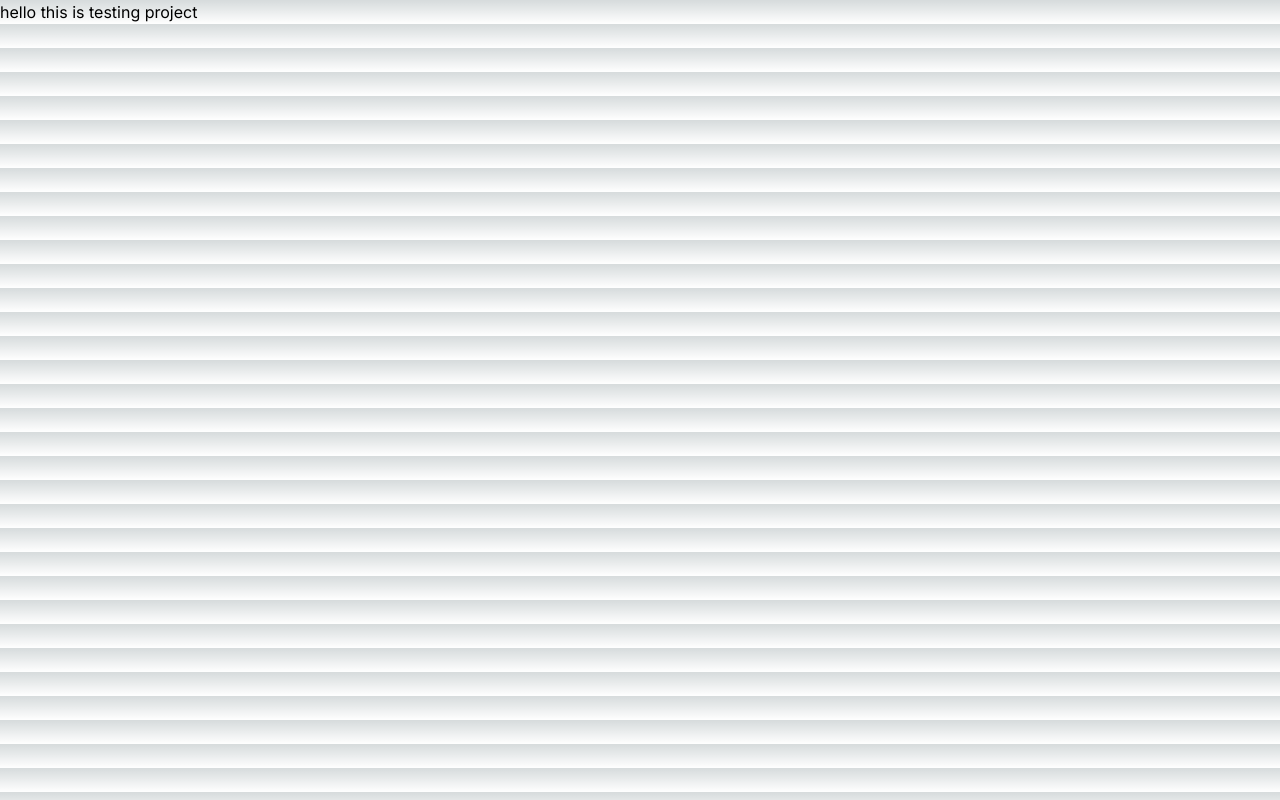
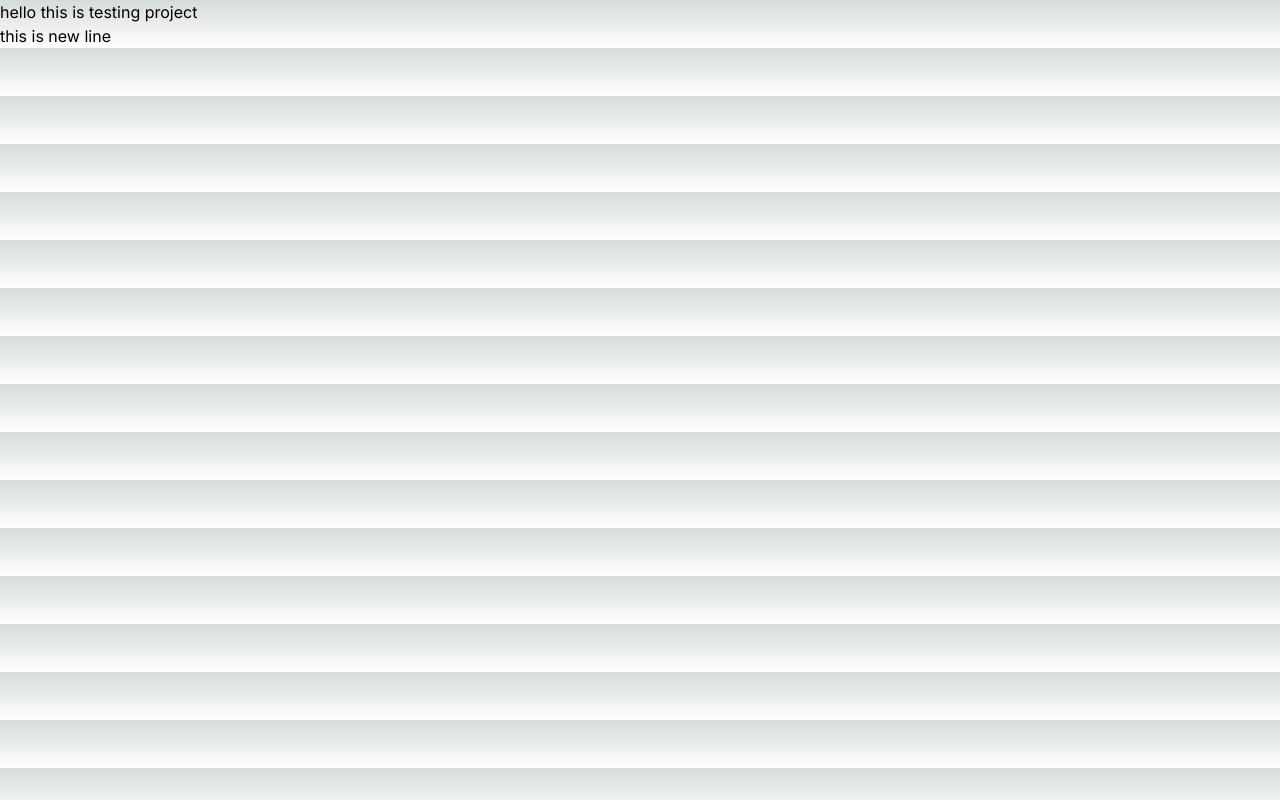
Before and after one commit to can2112/pants-of-uttarakhand, a Next.js app: page / in a window 1280 px wide. Built offline with nearby package versions, Linux system fonts and the light colour scheme.

Commit message:
adding newline

```diff
--- a/app/page.tsx
+++ b/app/page.tsx
@@ -22,6 +22,7 @@ const treeRendering = (treeData: any) => {
         })}
       </ul> */}
       <div>hello this is testing project</div>
+      <div>this is new line</div>
     </>
   );
 };
```
